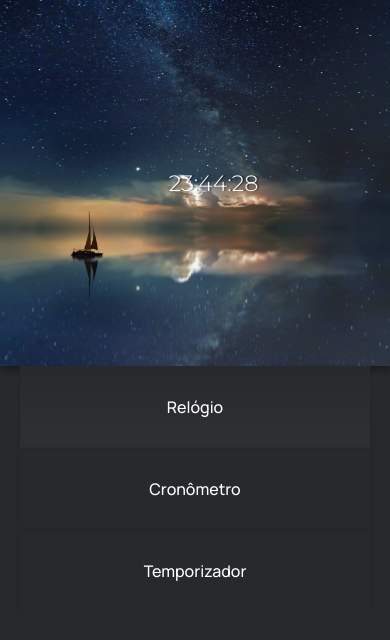
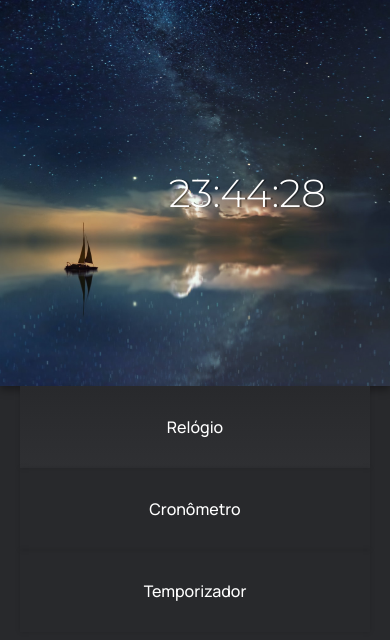
Before and after one commit to irlanferreira/lan-clock, a plain HTML site: page index.html in a window 390 px wide. Drawn offline with Linux system fonts and the light colour scheme.

Commit message:
Update style.css

```diff
--- a/style.css
+++ b/style.css
@@ -76,3 +76,8 @@ a {
         box-shadow: 0px 0px 5px rgba(0, 0, 0, 0.13);
     }
 }
+@media (max-width: 750px){
+    div#display{
+        font-size: 10vw;
+    }
+}
```
